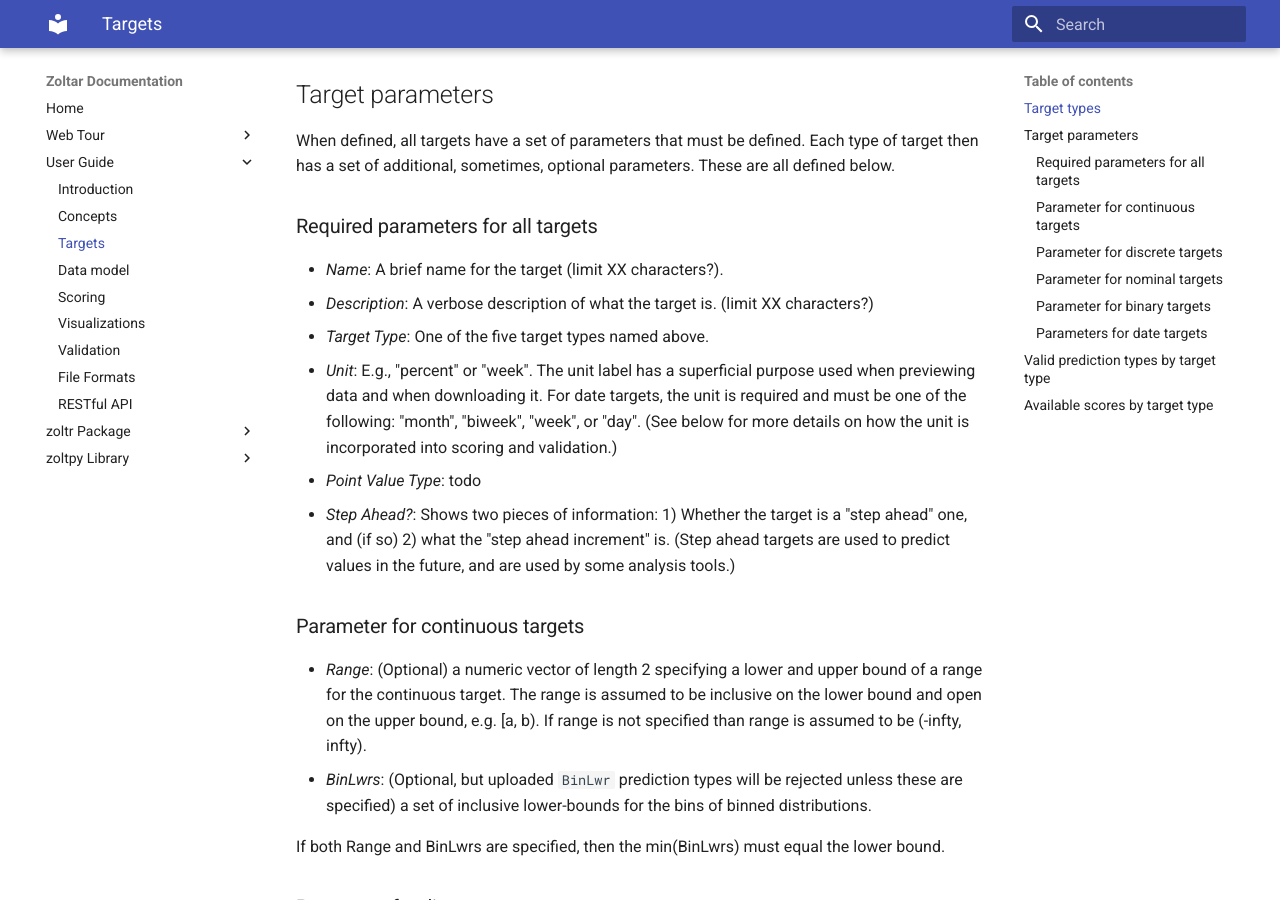
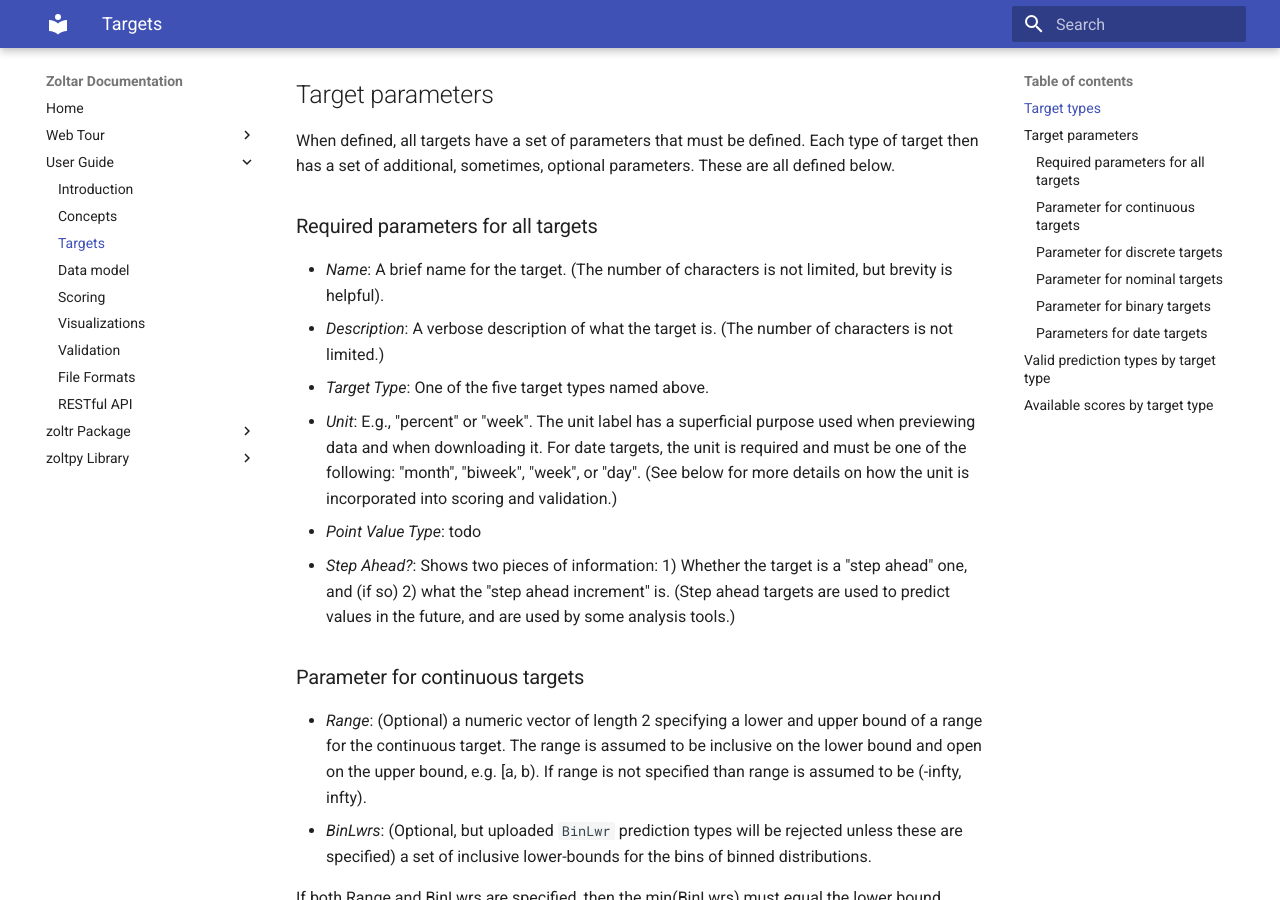
Before and after one commit to reichlab/docs.zoltardata, an MkDocs documentation site: the page built from docs/Targets.md, in a window 1280 px wide and 900 px high, scrolled down 864 px. Built offline with MkDocs 1.6.1 and Material for MkDocs 9.7.7, drawn with Linux system fonts in a browser that asks for light colours.

Commit message:
The number of characters is not limited

```diff
--- a/docs/Targets.md
+++ b/docs/Targets.md
@@ -31,8 +31,8 @@ additional, sometimes, optional parameters. These are all defined below.
 
 ### Required parameters for all targets
 
-- *Name*: A brief name for the target (limit XX characters?).
-- *Description*: A verbose description of what the target is. (limit XX characters?)
+- *Name*: A brief name for the target. (The number of characters is not limited, but brevity is helpful).
+- *Description*: A verbose description of what the target is. (The number of characters is not limited.)
 - *Target Type*: One of the five target types named above.
 - *Unit*: E.g., "percent" or "week". The unit label has a superficial purpose used when previewing data and when
   downloading it. For date targets, the unit is required and must be one of the following: "month", "biweek", "week",
```
